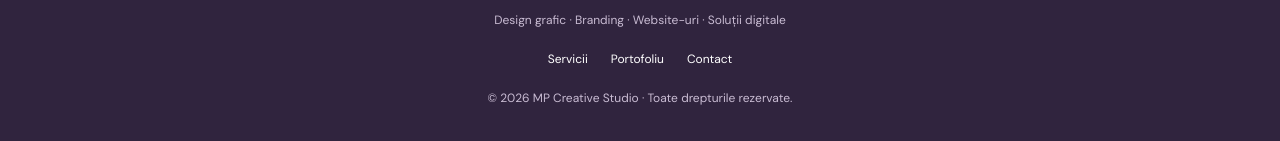
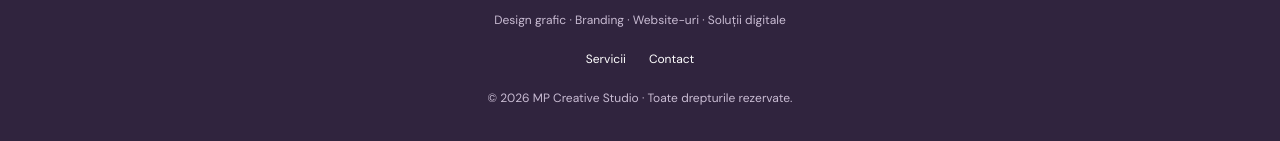
Before and after one commit to miiihaeelaa/MP-Creative-Studio, a plain HTML site: page index.html in a window 1280 px wide. Shown: the part 5017-5158 px from the top of the page. Drawn offline with nearby package versions, Linux system fonts and the light colour scheme.

Commit message:
Remove redundant Portofoliu navigation link

```diff
--- a/index.html
+++ b/index.html
@@ -315,7 +315,6 @@ MP Creative Studio · Design & Digital
 <p>Design grafic · Branding · Website-uri · Soluții digitale</p>
 <div class="footer-links">
 <a href="#servicii">Servicii</a>
-<a href="#portofoliu">Portofoliu</a>
 <a href="#contact">Contact</a>
 </div>
 <p>© 2026 MP Creative Studio · Toate drepturile rezervate.</p>
```
